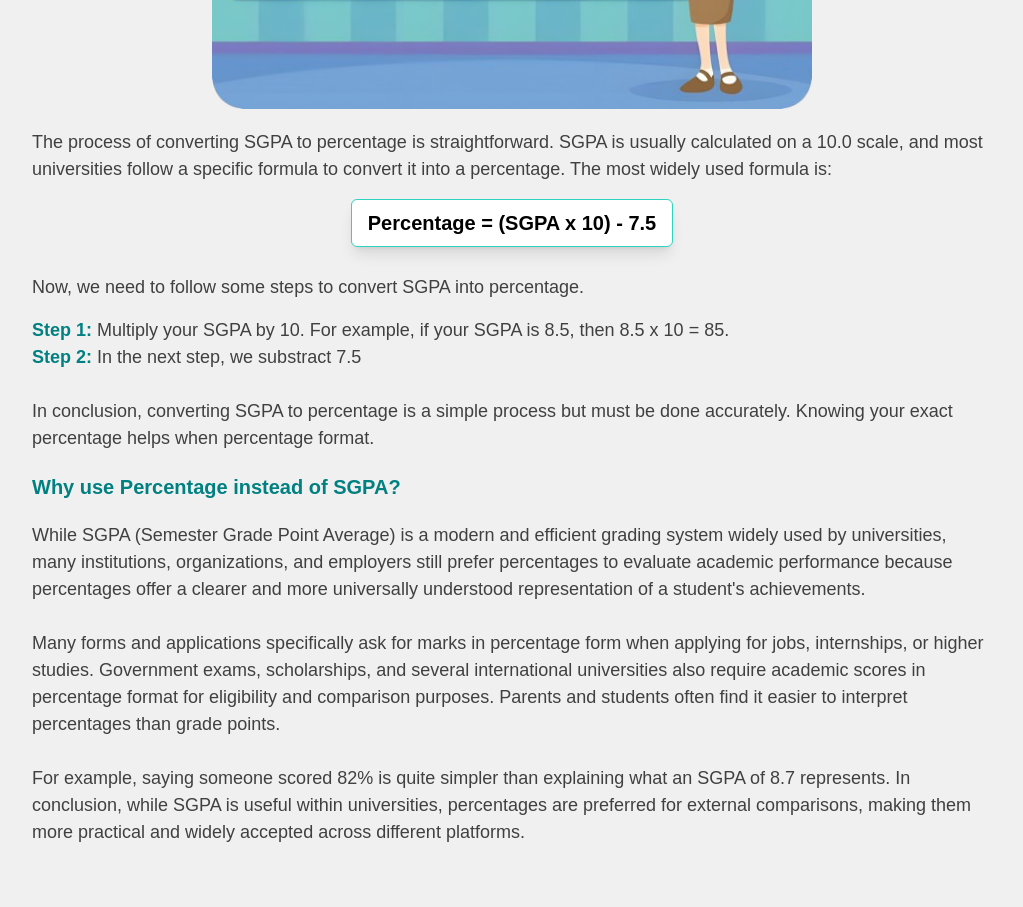
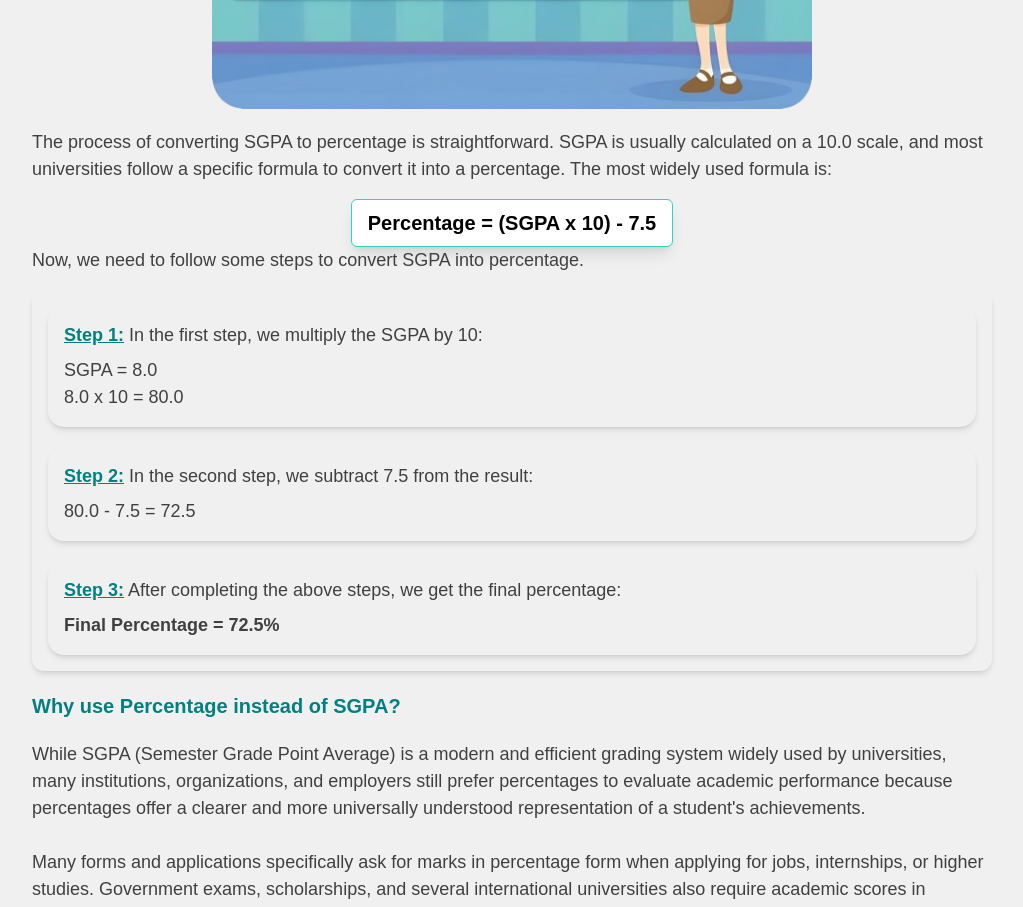
Before and after one commit to nitinsaini034/sgpa-to-percentage, a Next.js app: page / in a window 1280 px wide. Shown: the part 3640-4547 px from the top of the page, without its empty margins (128-1151 px from the left). Built offline with nearby package versions, Linux system fonts and the light colour scheme.

Commit message:
update sgpa2%

```diff
--- a/src/components/calculators/SgpaToPercentageCalculator.tsx
+++ b/src/components/calculators/SgpaToPercentageCalculator.tsx
@@ -379,7 +379,7 @@ export function SgpaToPercentageCalculator({
             height={200}
           />
         </div>
-        <p className="mt-5 space-y-4">
+       <div className="mt-5 space-y-4 ">
           The process of converting SGPA to percentage is straightforward. SGPA
           is usually calculated on a 10.0 scale, and most universities follow a
           specific formula to convert it into a percentage. The most widely used
@@ -390,19 +390,37 @@ export function SgpaToPercentageCalculator({
               Percentage = (SGPA x 10) - 7.5
             </strong>
           </div>
-          <br />
           Now, we need to follow some steps to convert SGPA into percentage.
-          <div className="mt-0">
-            <strong className="text-[#008080] ">Step 1: </strong>Multiply your
-            SGPA by 10. For example, if your SGPA is 8.5, then 8.5 x 10 = 85.{" "}
-            <br />
-            <strong className="text-[#008080] ">Step 2: </strong>In the next
-            step, we substract 7.5 <br /> <br />
-            In conclusion, converting SGPA to percentage is a simple process but
-            must be done accurately. Knowing your exact percentage helps when
-            percentage format.
+          <div className="mt-5 border-1 border-gray-400 rounded-xl shadow-md p-4 ">
+            <div className="border-1 border-teal-400 hover:border-teal-500 rounded-2xl p-4 transition-all duration-300 transform shadow-md hover:shadow-xl active:shadow-xl focus:shadow-xl">
+              <p>
+                <strong className="text-[#008080] underline">Step 1:</strong> In
+                the first step, we multiply the SGPA by 10:
+              </p>
+              <p className="mt-2">
+                SGPA = 8.0 <br />
+                8.0 x 10 = 80.0
+              </p>
+            </div>
+            <div className="border-1 border-teal-400 hover:border-teal-500 rounded-2xl p-4 transition-all duration-300 transform shadow-md hover:shadow-xl active:shadow-xl focus:shadow-xl mt-5">
+              <p>
+                <strong className="text-[#008080] underline">Step 2:</strong> In
+                the second step, we subtract 7.5 from the result:
+              </p>
+              <p className="mt-2">
+                80.0 - 7.5 = 72.5
+              </p>
+            </div>
+            <div className="border-1 border-teal-400 hover:border-teal-500 rounded-2xl p-4 transition-all duration-300 transform shadow-md hover:shadow-xl active:shadow-xl focus:shadow-xl mt-5">
+              <p>
+                <strong className="text-[#008080] underline">Step 3:</strong> After completing the above steps, we get the final percentage:
+              </p>
+              <strong>
+                <p className="mt-2">Final Percentage = 72.5%</p>
+              </strong>
+            </div>
           </div>
-        </p>
+        </div>
         <h1 className="font-bold text-[20px] text-[#008080]  mt-5">
           Why use Percentage instead of SGPA?
         </h1>
```
